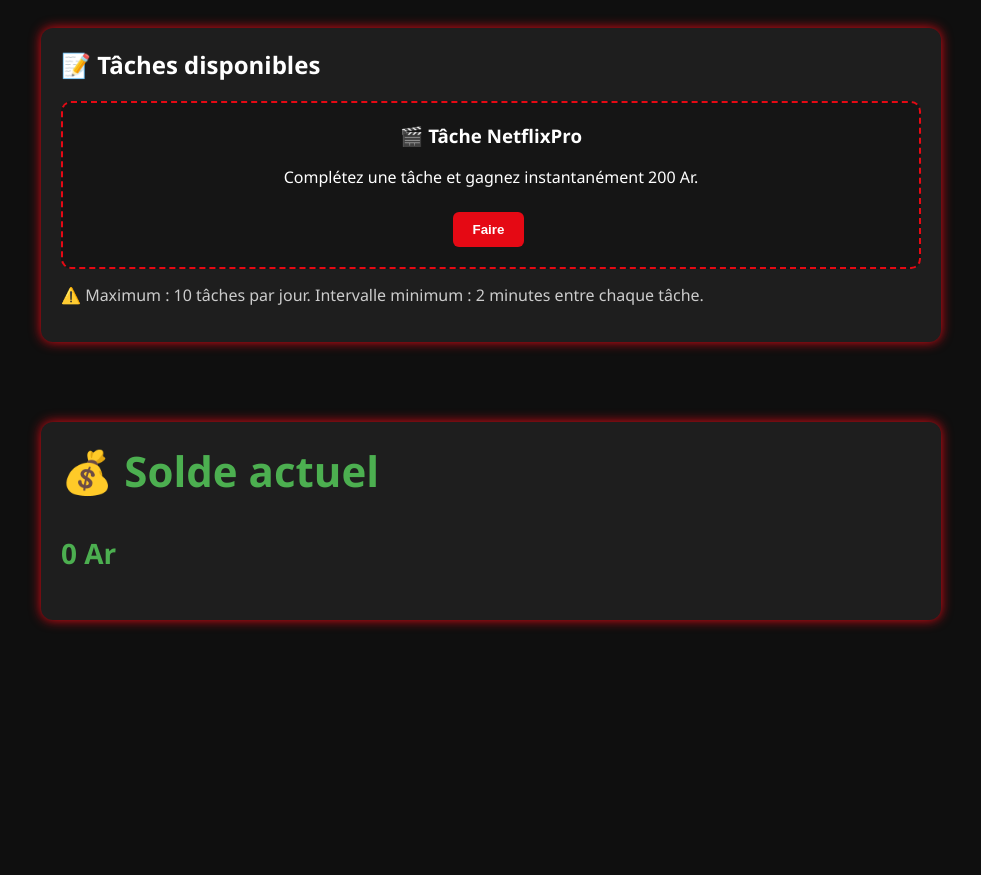
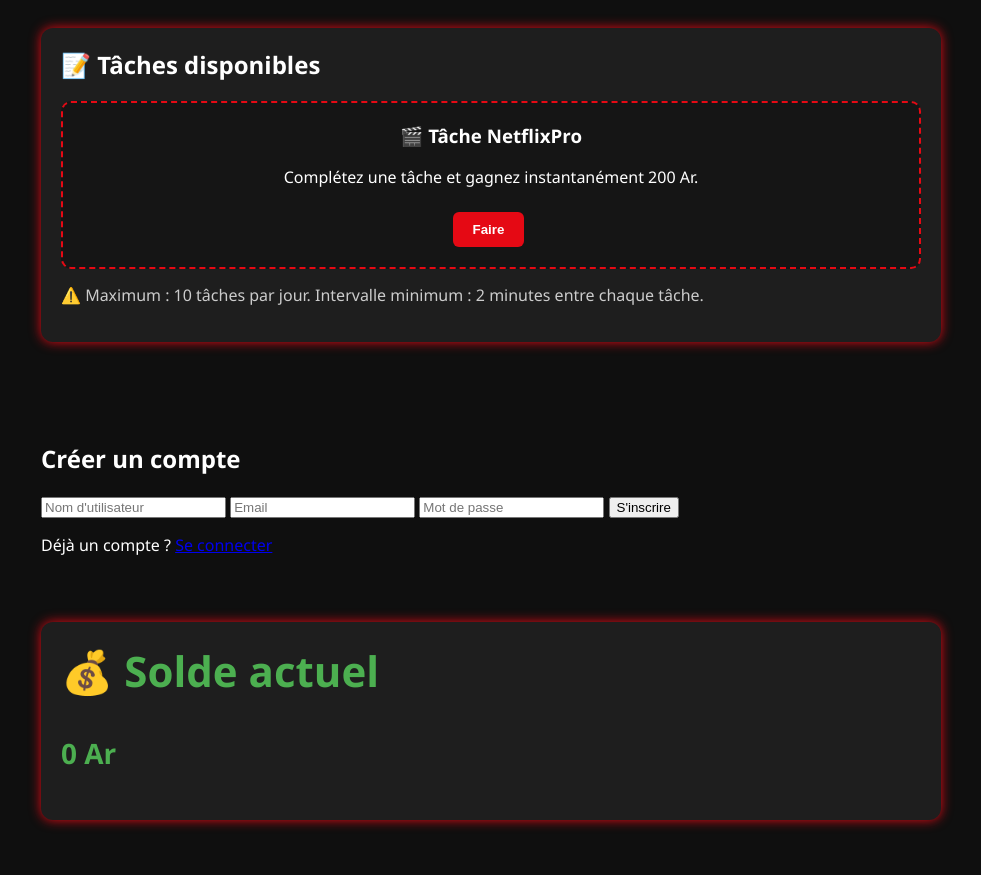
Before and after one commit to Money1300/NetflixPro, a plain HTML site: page index.html in a window 1280 px wide. Shown: the part 820-1695 px from the top of the page, without its empty margins (149-1130 px from the left). Before the commit the page ends 1495 px from the top, so only its background shows below. Drawn offline with Linux system fonts and the light colour scheme.

Commit message:
Update index.html

```diff
--- a/index.html
+++ b/index.html
@@ -123,6 +123,7 @@
       <a href="#accueil">🏠 Accueil</a>
       <a href="#taches">📝 Tâches</a>
       <a href="#solde">💰 Solde</a>
+      <a href="#connection"> connexion</a>
     </nav>
   </header>
 
@@ -163,7 +164,28 @@
       <p style="margin-top:15px; color: #ccc;">⚠️ Maximum : 10 tâches par jour. Intervalle minimum : 2 minutes entre chaque tâche.</p>
     </div>
   </section>
+  <section>
+    <div class="form-container">
+    <h2>Créer un compte</h2>
+    <form onsubmit="handleRegister(event)">
+      <input type="text" placeholder="Nom d'utilisateur" required>
+      <input type="email" placeholder="Email" required>
+      <input type="password" placeholder="Mot de passe" required>
+      <button type="submit">S'inscrire</button>
+      <p>Déjà un compte ? <a href="login.html">Se connecter</a></p>
+    </form>
+  </div>
 
+  <script>
+    function handleRegister(e) {
+      e.preventDefault();
+      // Logique à remplacer par une requête PHP/JS plus tard
+      window.location.href = "index.html"; // Redirection vers la page principale
+    }
+  </script>
+</body>
+</html>
+  </section>
   <section id="solde">
     <div class="card">
       <h2>💰 Solde actuel</h2>
```
